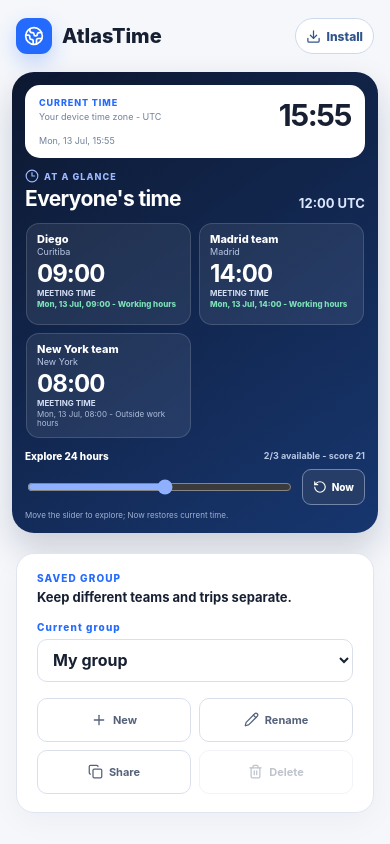
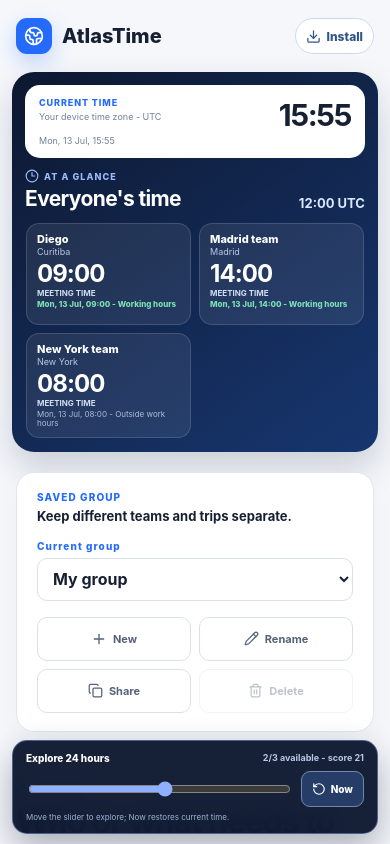
Before and after one commit to diegoboland-jpg/AtlasTime, a React (Vite) app: page / in a window 390 px wide. Shown: the top 844 px of the page. Built offline with nearby package versions, Linux system fonts and the light colour scheme.

Commit message:
Keep mobile slider visible

```diff
--- a/src/styles.css
+++ b/src/styles.css
@@ -356,6 +356,14 @@
     border: 1px solid #7286aa; border-radius: 9px; background: #263d67; color: white; font-size: 10px; font-weight: 800;
   }
   .mobile-return-note { grid-column: 1 / -1; margin: -2px 0 0; color: #9fb1d2; font-size: 8px; }
+  .mobile-overview-slider {
+    position: fixed; z-index: 50; right: max(12px, env(safe-area-inset-right)); bottom: max(10px, env(safe-area-inset-bottom));
+    left: max(12px, env(safe-area-inset-left)); max-width: 616px; margin-inline: auto; padding: 11px 13px;
+    border: 1px solid rgba(158,186,255,.42); border-radius: 15px; background: rgba(13,24,48,.96);
+    box-shadow: 0 14px 34px rgba(13,24,48,.32); backdrop-filter: blur(12px);
+  }
+  main { padding-bottom: calc(132px + env(safe-area-inset-bottom)); }
+  footer { padding-bottom: calc(132px + env(safe-area-inset-bottom)); }
   main > .time-slider-section { display: none; }
   .section { padding-top: 46px; }
   .section-heading { align-items: flex-start; flex-direction: column; }
```
